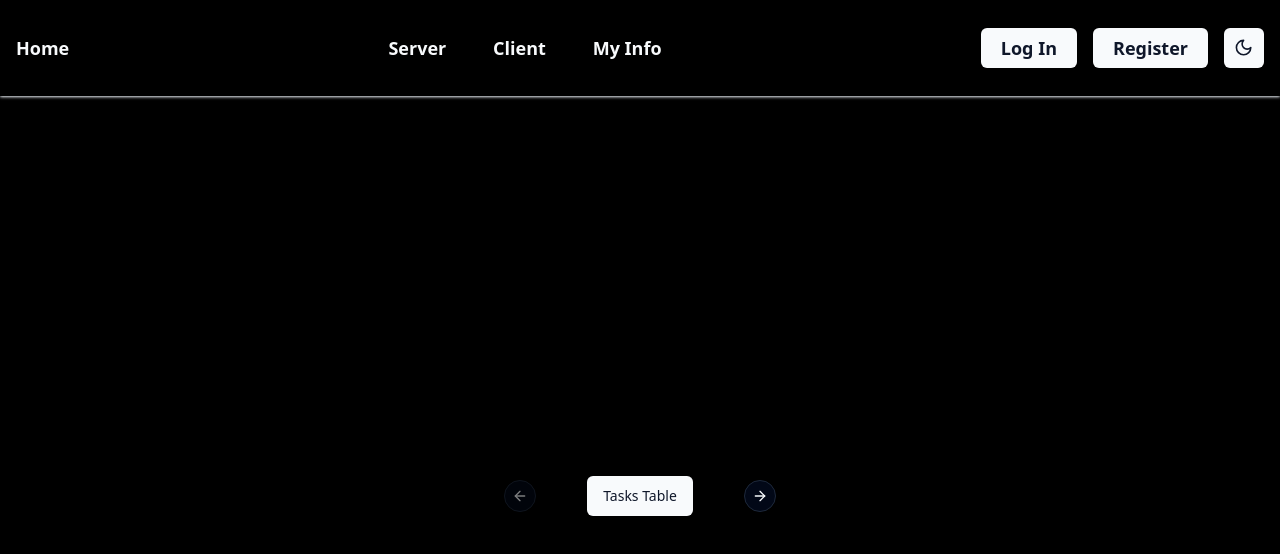
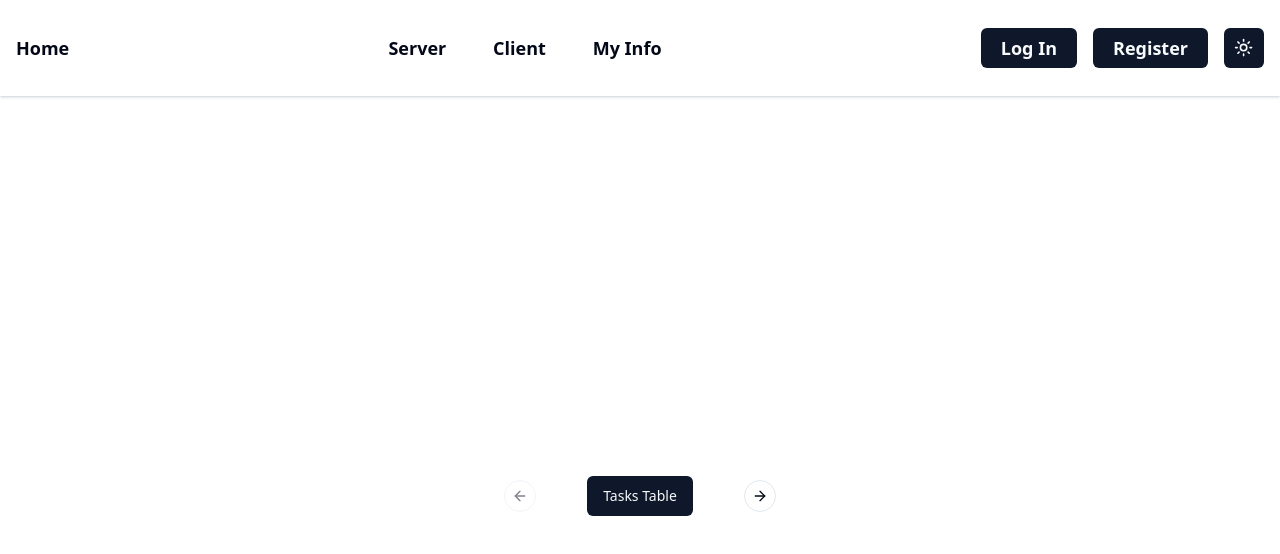
Before and after one commit to ZulfiPy/RW-RentAPI-FormWithNextJS, a Next.js app: page / in a window 1280 px wide. Shown: the top 554 px of the page. Built offline with nearby package versions, Linux system fonts and the light colour scheme.

Commit message:
toaster added to layout

```diff
--- a/src/app/layout.tsx
+++ b/src/app/layout.tsx
@@ -1,6 +1,9 @@
 import type { Metadata } from "next";
 import "./globals.css";
 import Header from "@/components/Header";
+import * as React from "react";
+import { ThemeProvider } from "@/components/theme-provider";
+import { Toaster } from "@/components/ui/toaster";
 
 export const metadata: Metadata = {
   title: "RW-Rent",
@@ -13,12 +16,20 @@ export default function RootLayout({
   children: React.ReactNode;
 }>) {
   return (
-    <html lang="en" className="dark">
-      <body className="bg-white dark:bg-black">
-        <Header />
-        <main>
-          {children}
-        </main>
+    <html lang="en" suppressHydrationWarning={true}>
+      <body>
+        <ThemeProvider
+          attribute="class"
+          defaultTheme="system"
+          enableSystem
+          disableTransitionOnChange
+        >
+          <Header />
+          <main>
+            {children}
+          </main>
+          <Toaster />
+        </ThemeProvider>
       </body>
     </html>
   );
```
